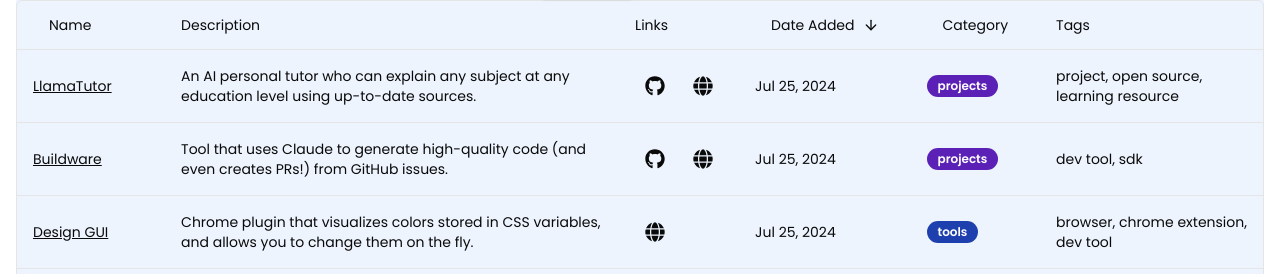
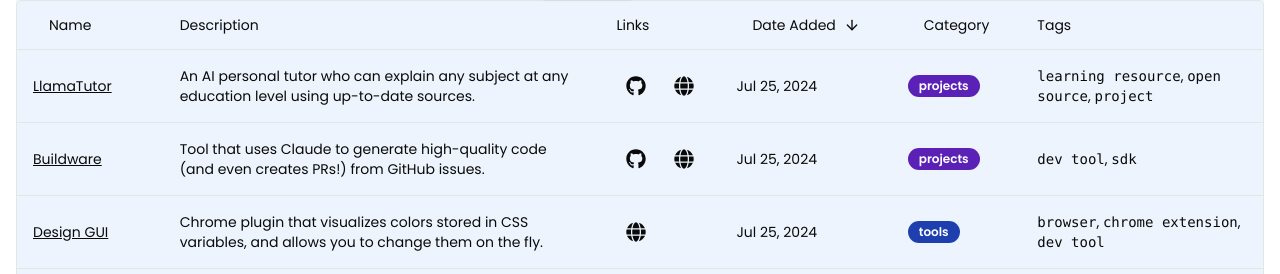
Before and after one commit to mcavaliere/mikecavaliere-com-next, a Next.js app: page /ai-for-js-devs in a window 1280 px wide. Shown: the part 526-800 px from the top of the page. Built offline with nearby package versions, Linux system fonts and the light colour scheme; no server answers.

Commit message:
feat: tag formatting

```diff
--- a/components/AIResourcesTable/columns.tsx
+++ b/components/AIResourcesTable/columns.tsx
@@ -128,11 +128,12 @@ export const columns: ColumnDef<AIResource>[] = [
     filterFn: "arrIncludesAll",
     cell: (cell) => {
       const tags = cell.row.original.tags;
-      return tags?.map((t, i) => {
+      return tags?.sort().map((t, i) => {
         return (
           <span>
             <a
               href="#"
+              className="font-mono text-sm"
               onClick={(e) => {
                 e.preventDefault();
                 cell.column.setFilterValue([t]);
```
